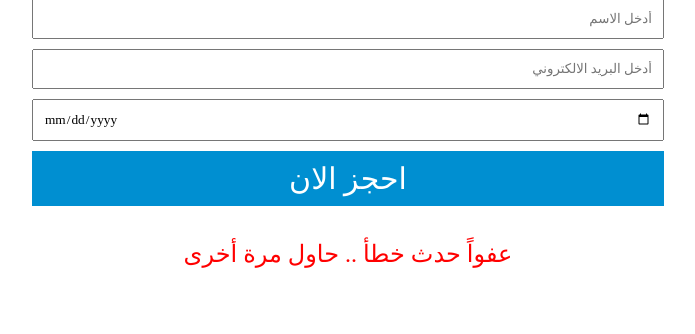
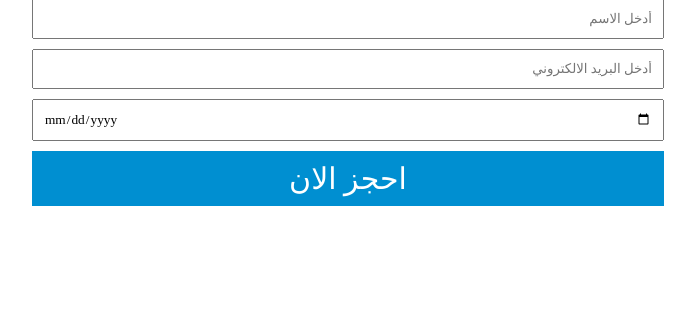
Before and after one commit to Ahmad-Moh/Hospital-Project, a PHP site: page / in a window 1280 px wide. Shown: the part 307-641 px from the top of the page, without its empty margins (292-987 px from the left). Run offline with PHP 8.4, Linux system fonts and the light colour scheme; data that the repository does not hold is empty.

Commit message:
Fixed IF condition

```diff
--- a/index.php
+++ b/index.php
@@ -56,9 +56,6 @@
 
                     echo "<p style='color:#008fd1'>" . "تم الحجز" . "</p>";
                 }
-                else{
-                    echo "<p style='color:red'>" . "عفواً حدث خطأ .. حاول مرة أخرى " . "</p>";
-                }
             ?>
 
         </div>
```
